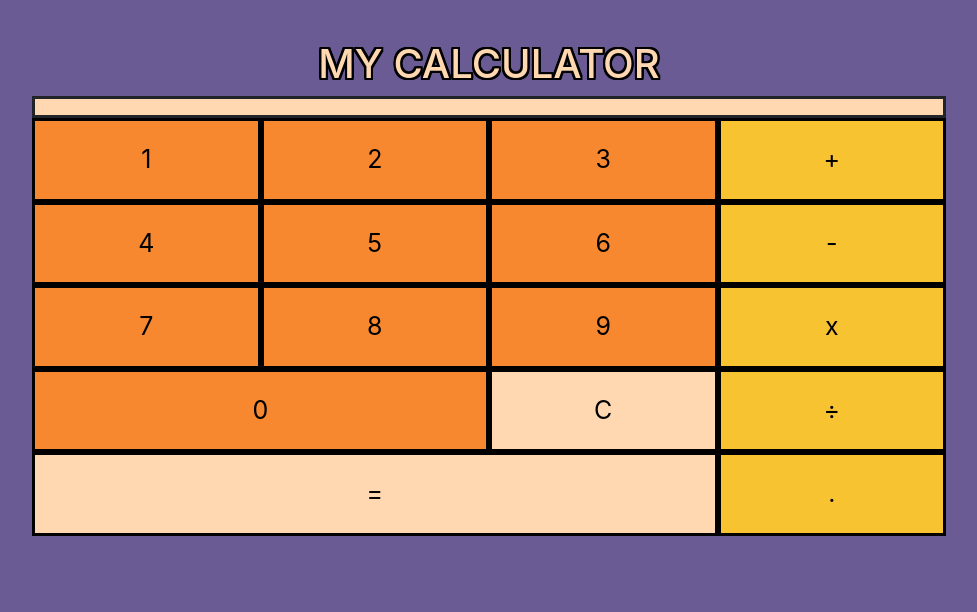
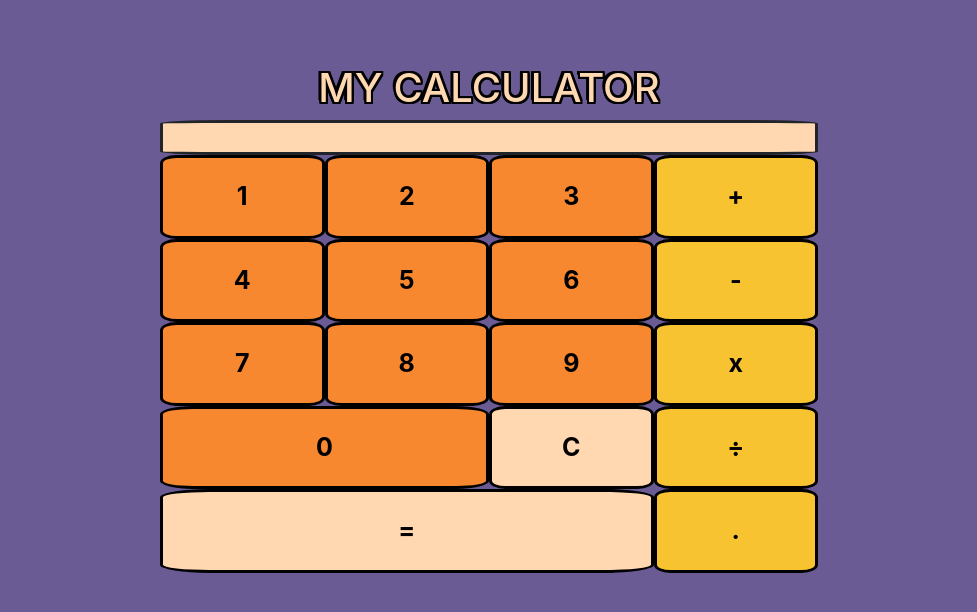
Before and after one commit to CedenoHernandez/calculator, a React (Create React App) app: page / in a window 1280 px wide. Shown: the top 612 px of the page, without its empty margins (151-1128 px from the left). Built offline with nearby package versions, Linux system fonts and the light colour scheme.

Commit message:
Add media queries

```diff
--- a/src/App.css
+++ b/src/App.css
@@ -2,15 +2,16 @@ body {
     background-color: #6B5B95;
     /*background-image: url("morocco-blue.png");*/
     font: Helvetica;
+    font-weight: bold;
 }
 
 h1{
-    margin-top: 40px;
+    margin-top: 30px;
     text-align: center;
     color: #ffd7b0;
     text-transform: uppercase;
     text-shadow:
-        -2px -2px 0px #000,
+        -3px -2px 0px #000,
         -1px -2px 0px #000,
          0px -2px 0px #000,
          1px -2px 0px #000,
@@ -31,8 +32,10 @@ h1{
 button {
     padding: 20px;
     font-size: 25px;
+    font-weight: bold;
     background: #F7882F;
     border: solid;
+    border-radius: 10%;
 }
 
 .container {
@@ -42,9 +45,11 @@ button {
 
 #display {
     border: solid;
+    border-radius: 10%;
     background-color: #ffd7b0;
     font-size: 25px;
     text-align: center;
+    padding-top: 2%;
 
 }
 
@@ -60,3 +65,37 @@ button {
 #equals {
     background: #ffd7b0;
 }
+
+/* ------------------------- Media Queries ----------------------------- */
+
+/* iPad */
+
+@media screen and (width: 768px) {
+    .container {
+        padding-left: 20%;
+        padding-right: 20%;
+    }
+}
+
+/* iPad Pro */
+@media screen and (width: 1024px) {
+    body {
+        margin-top: 10%;
+    }
+    .container {
+        padding-left: 20%;
+        padding-right: 20%;
+    }
+}
+
+/* desktop */
+
+@media screen and (min-width: 900px) and (max-width: 1600px) {
+    body {
+        margin-top: 5%;
+    }
+    .container {
+        padding-left: 20%;
+        padding-right: 20%;
+    }
+}
```
